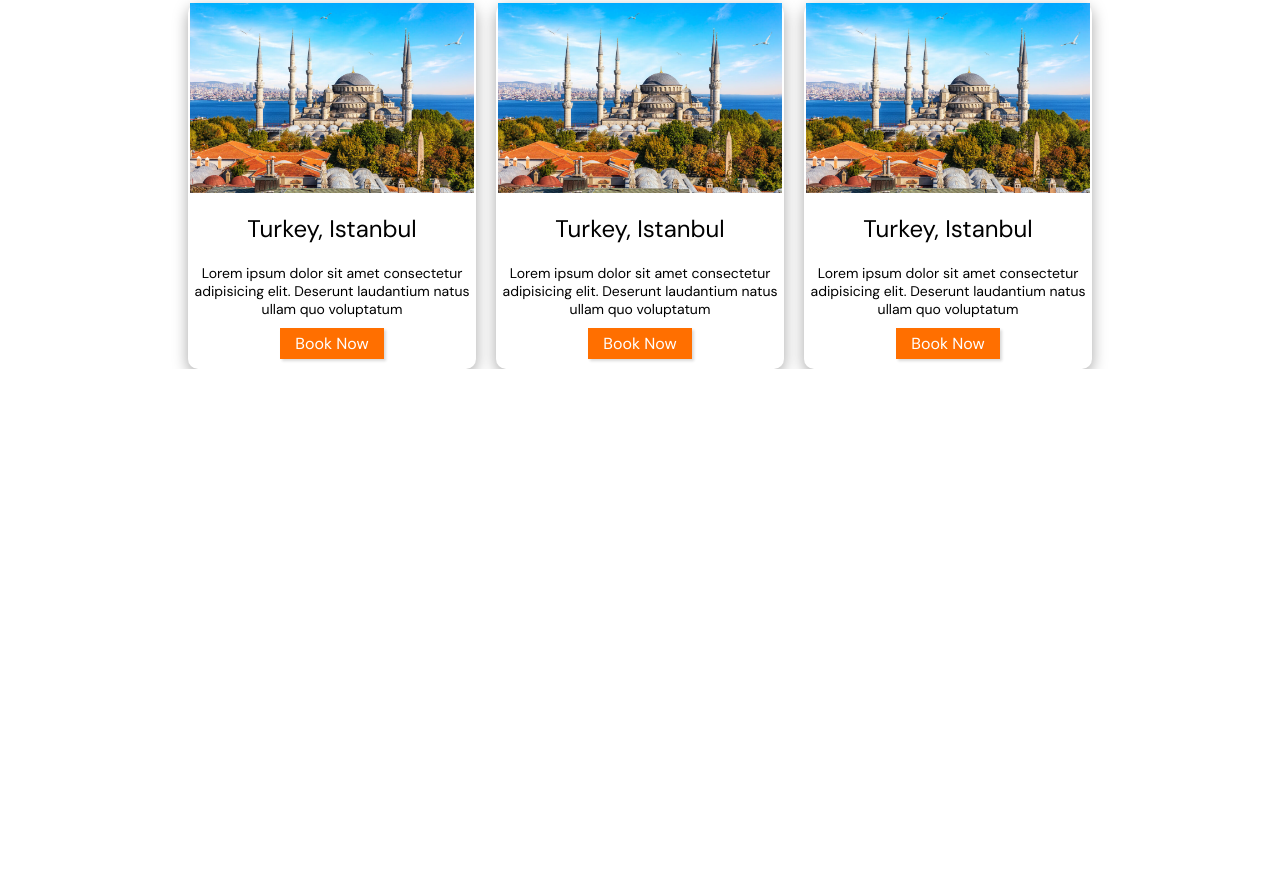
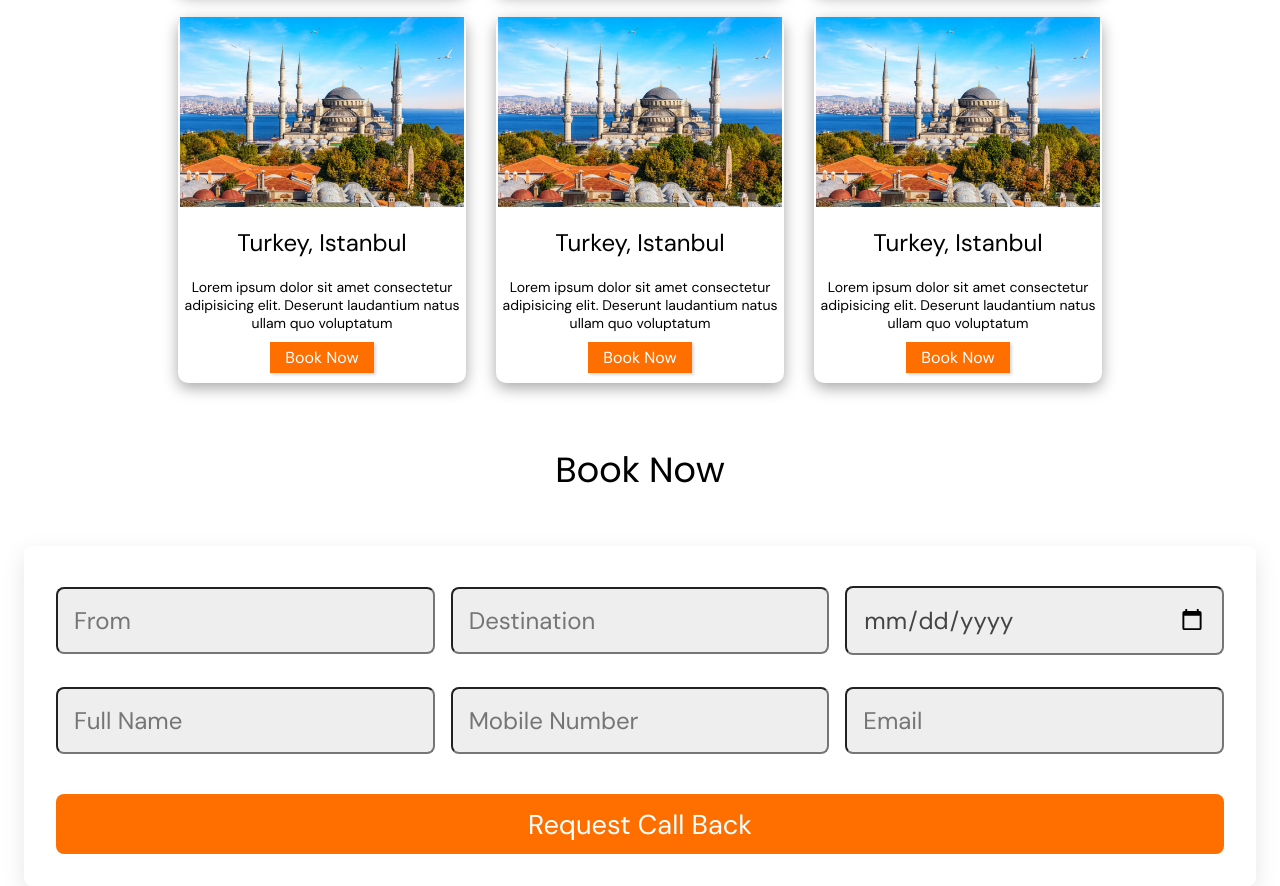
Before and after one commit to towfeeqkhan/oasis.github.io, a plain HTML site: page index.html in a window 1280 px wide. Shown: the part 1866-2752 px from the top of the page. Before the commit the page ends 2235 px from the top, so only its background shows below. Drawn offline with Linux system fonts and the light colour scheme.

Commit message:
added book now form

```diff
--- a/index.html
+++ b/index.html
@@ -25,7 +25,7 @@
         <li><a href="#home">Home</a></li>
         <li><a href="#packages">Packages</a></li>
         <li><a href="#tickets">Tickets</a></li>
-        <li><a href="#">Contact Us</a></li>
+        <li><a href="#bookNow">Contact Us</a></li>
         <li><a href="#">About Us</a></li>
       </ul>
     </nav>
@@ -55,7 +55,8 @@
           <h2>Turkey, Istanbul</h2>
           <p>Lorem ipsum dolor sit amet consectetur adipisicing elit. Deserunt laudantium natus ullam quo voluptatum</p>
         </div>
-        <div class="book-btn"><a href="https://wa.me/7889727406" target="_blank"><button class="book">Book Now</button></a></div>
+        <div class="book-btn"><a href="https://wa.me/7889727406" target="_blank"><button class="book">Book
+              Now</button></a></div>
       </div>
 
       <div class="box">
@@ -66,7 +67,8 @@
           <h2>Makkha</h2>
           <p>Lorem ipsum dolor sit amet consectetur adipisicing elit. Deserunt laudantium natus ullam quo voluptatum</p>
         </div>
-        <div class="book-btn"><a href="https://wa.me/7889727406" target="_blank"><button class="book">Book Now</button></a></div>
+        <div class="book-btn"><a href="https://wa.me/7889727406" target="_blank"><button class="book">Book
+              Now</button></a></div>
       </div>
 
       <div class="box">
@@ -77,7 +79,8 @@
           <h2>Kashmir, Srinagar</h2>
           <p>Lorem ipsum dolor sit amet consectetur adipisicing elit. Deserunt laudantium natus ullam quo voluptatum</p>
         </div>
-        <div class="book-btn"><a href="https://wa.me/7889727406" target="_blank"><button class="book">Book Now</button></a></div>
+        <div class="book-btn"><a href="https://wa.me/7889727406" target="_blank"><button class="book">Book
+              Now</button></a></div>
       </div>
     </div>
   </section>
@@ -93,7 +96,8 @@
           <h2>Turkey, Istanbul</h2>
           <p>Lorem ipsum dolor sit amet consectetur adipisicing elit. Deserunt laudantium natus ullam quo voluptatum</p>
         </div>
-        <div class="book-btn"><a href="https://wa.me/7889727406" target="_blank"><button class="book">Book Now</button></a></div>
+        <div class="book-btn"><a href="https://wa.me/7889727406" target="_blank"><button class="book">Book
+              Now</button></a></div>
       </div>
 
       <div class="box">
@@ -104,7 +108,8 @@
           <h2>Turkey, Istanbul</h2>
           <p>Lorem ipsum dolor sit amet consectetur adipisicing elit. Deserunt laudantium natus ullam quo voluptatum</p>
         </div>
-        <div class="book-btn"><a href="https://wa.me/7889727406" target="_blank"><button class="book">Book Now</button></a></div>
+        <div class="book-btn"><a href="https://wa.me/7889727406" target="_blank"><button class="book">Book
+              Now</button></a></div>
       </div>
 
       <div class="box">
@@ -115,7 +120,8 @@
           <h2>Turkey, Istanbul</h2>
           <p>Lorem ipsum dolor sit amet consectetur adipisicing elit. Deserunt laudantium natus ullam quo voluptatum</p>
         </div>
-        <div class="book-btn"><a href="https://wa.me/7889727406" target="_blank"><button class="book">Book Now</button></a></div>
+        <div class="book-btn"><a href="https://wa.me/7889727406" target="_blank"><button class="book">Book
+              Now</button></a></div>
       </div>
     </div>
 
@@ -129,7 +135,8 @@
           <h2>Turkey, Istanbul</h2>
           <p>Lorem ipsum dolor sit amet consectetur adipisicing elit. Deserunt laudantium natus ullam quo voluptatum</p>
         </div>
-        <div class="book-btn"><a href="https://wa.me/7889727406" target="_blank"><button class="book">Book Now</button></a></div>
+        <div class="book-btn"><a href="https://wa.me/7889727406" target="_blank"><button class="book">Book
+              Now</button></a></div>
       </div>
 
       <div class="box">
@@ -140,7 +147,8 @@
           <h2>Turkey, Istanbul</h2>
           <p>Lorem ipsum dolor sit amet consectetur adipisicing elit. Deserunt laudantium natus ullam quo voluptatum</p>
         </div>
-        <div class="book-btn"><a href="https://wa.me/7889727406" target="_blank"><button class="book">Book Now</button></a></div>
+        <div class="book-btn"><a href="https://wa.me/7889727406" target="_blank"><button class="book">Book
+              Now</button></a></div>
       </div>
 
       <div class="box">
@@ -151,7 +159,26 @@
           <h2>Turkey, Istanbul</h2>
           <p>Lorem ipsum dolor sit amet consectetur adipisicing elit. Deserunt laudantium natus ullam quo voluptatum</p>
         </div>
-        <div class="book-btn"><a href="https://wa.me/7889727406" target="_blank"><button class="book">Book Now</button></a></div>
+        <div class="book-btn"><a href="https://wa.me/7889727406" target="_blank"><button class="book">Book
+              Now</button></a></div>
+      </div>
+    </div>
+  </section>
+
+  <!-- BOOK NOW SECTION -->
+  <section class="booknow" id="bookNow">
+    <h1 class="heading4">Book Now</h1>
+    <div class="form-container">
+      <div class="formbox">
+        <form>
+          <div class="inputBox"><input type="text" required placeholder="From"></div>
+          <div class="inputBox"><input type="text" required placeholder="Destination"></div>
+          <div class="inputBox"><input type="date" required></div>
+          <div class="inputBox"><input type="text" required placeholder="Full Name"></div>
+          <div class="inputBox"><input type="text" required placeholder="Mobile Number"></div>
+          <div class="inputBox"><input type="text" required placeholder="Email"></div>
+          <button class="btn" type="submit">Request Call Back</button>
+        </form>
       </div>
     </div>
   </section>
--- a/style.css
+++ b/style.css
@@ -1,4 +1,6 @@
 @import url('https://fonts.googleapis.com/css2?family=DM+Sans:wght@400;500;700&display=swap');
+
+@import url('https://fonts.googleapis.com/css2?family=Poppins:wght@400;500;700&display=swap');
 
 *,*::after,*::before {
   box-sizing: border-box;
@@ -173,18 +175,21 @@ nav a:hover::after {
 
 /* PACKAGE */
 .packages,
-.tickets {
+.tickets,
+.booknow {
   margin-top: 60px;
   margin-right: 1.5rem;
   margin-left: 1.5rem;
 }
 
 .heading2,
-.heading3 {
+.heading3,
+.heading4 {
   color: black;
   text-align: center;
   font-size: 35px;
   margin-bottom: 50px;
+  font-family: 'Poppins', sans-serif;
 }
 
 .info h2 {
@@ -216,7 +221,8 @@ nav a:hover::after {
 .box-container {
   display: grid;
   grid-template-columns: repeat(auto-fit,18rem);
-  gap: 20px;
+  /* grid-template-columns: repeat(auto-fit,18rem); */
+  gap: 30px;
   justify-content: center;
   align-items: center;
 }
@@ -243,6 +249,74 @@ nav a:hover::after {
   margin-top: 25px;
 }
 
+/* form */
+.form-container {
+  /* display: grid; */
+  /* grid-template-columns: repeat(auto-fit,20rem); */
+  /* gap: 10px;
+  justify-content: center;
+  align-items: center; */
+}
+
+.form-container form{
+  background: #fff;
+  box-shadow: 0 .5rem 1.5rem rgba(0,0,0,.1);
+  border-radius: .5rem;
+  padding:2rem;
+  display: flex;
+  flex-wrap: wrap;
+  gap:1rem;
+  align-items: center;
+}
+
+.form-container form .inputBox{
+  flex:1 1 23rem;
+}
+
+.form-container form .inputBox input{
+  font-size: 1.5rem;
+  color: #444;
+  background:#eee;
+  border-radius: .5rem;
+  margin:.5rem 0;
+  text-transform: none;
+  width: 100%;
+  padding:1rem;
+}
+
+.form-container form .btn{
+  flex:1 1 23rem;
+}
+
+.btn{
+  margin-top: 1rem;
+  display: inline-block;
+  padding:.8rem 3rem;
+  font-size: 1.7rem;
+  color:#fff;
+  border: none;
+  background:rgb(255, 111, 0);
+  border-radius: .5rem;
+  cursor: pointer;
+}
+
+.btn:hover{
+  letter-spacing: .2rem;
+}
+
+.btn:active {
+  background-color: #eead33f9;
+}
+
+/* .formbox {
+  display: flex;
+  justify-content: center;
+} */
+
+input:focus-visible {
+  outline: 1px solid rgb(255, 111, 0);
+  border: 2px solid rgb(255, 111, 0);
+}
 /* Media */
 
 @media screen and (max-width: 900px){
```
